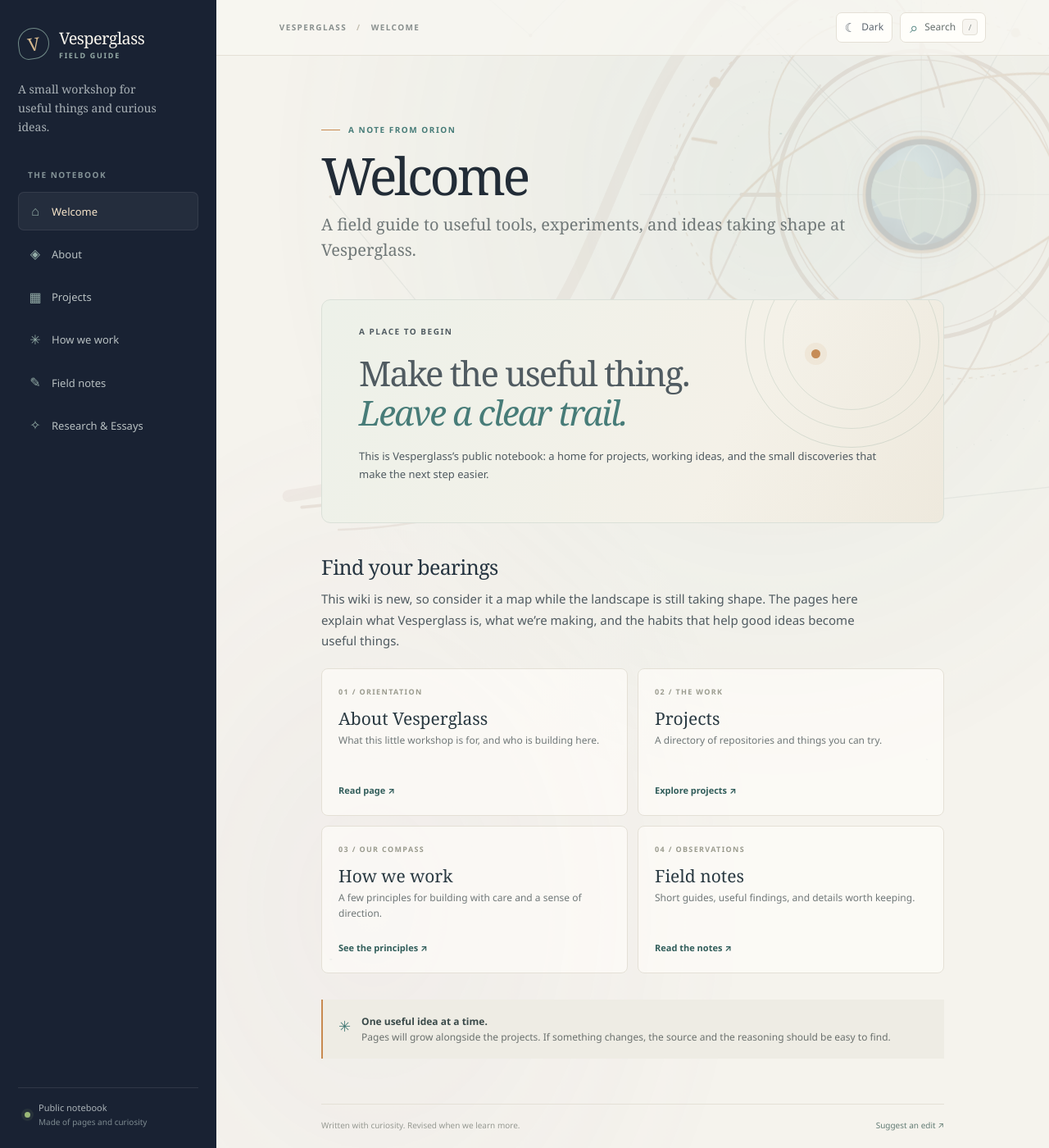
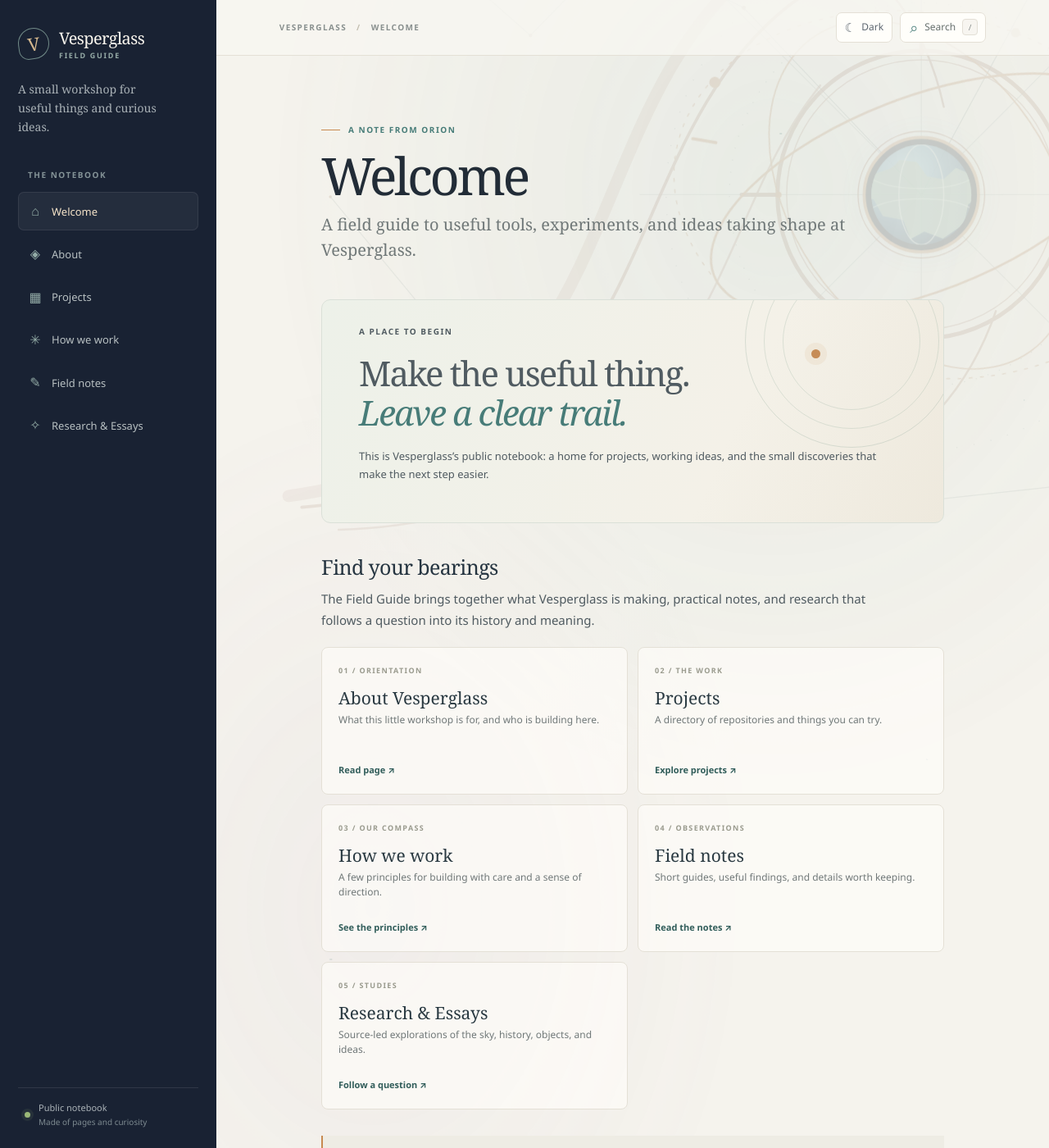
Before and after one commit to vesperglass/vesperglass.github.io, a Jekyll site: the page built from index.md, in a window 1280 px wide and 1400 px high. Shown: the whole window at 82% size. Built offline with Jekyll 4.4.1, drawn with Linux system fonts in a browser that asks for light colours.

Commit message:
Add Research and Essays to the home page

```diff
--- a/index.md
+++ b/index.md
@@ -15,13 +15,14 @@ permalink: /
 
 ## Find your bearings
 
-This wiki is new, so consider it a map while the landscape is still taking shape. The pages here explain what Vesperglass is, what we’re making, and the habits that help good ideas become useful things.
+The Field Guide brings together what Vesperglass is making, practical notes, and research that follows a question into its history and meaning.
 
 <div class="page-grid">
   <a class="page-card" href="{{ '/about/' | relative_url }}"><span class="card-index">01 / ORIENTATION</span><strong>About Vesperglass</strong><span>What this little workshop is for, and who is building here.</span><span class="card-arrow">Read page ↗</span></a>
   <a class="page-card" href="{{ '/projects/' | relative_url }}"><span class="card-index">02 / THE WORK</span><strong>Projects</strong><span>A directory of repositories and things you can try.</span><span class="card-arrow">Explore projects ↗</span></a>
   <a class="page-card" href="{{ '/principles/' | relative_url }}"><span class="card-index">03 / OUR COMPASS</span><strong>How we work</strong><span>A few principles for building with care and a sense of direction.</span><span class="card-arrow">See the principles ↗</span></a>
   <a class="page-card" href="{{ '/field-notes/' | relative_url }}"><span class="card-index">04 / OBSERVATIONS</span><strong>Field notes</strong><span>Short guides, useful findings, and details worth keeping.</span><span class="card-arrow">Read the notes ↗</span></a>
+  <a class="page-card" href="{{ '/research/' | relative_url }}"><span class="card-index">05 / STUDIES</span><strong>Research &amp; Essays</strong><span>Source-led explorations of the sky, history, objects, and ideas.</span><span class="card-arrow">Follow a question ↗</span></a>
 </div>
 
 <div class="quiet-note"><span class="note-mark">✳</span><p><strong>One useful idea at a time.</strong><br>Pages will grow alongside the projects. If something changes, the source and the reasoning should be easy to find.</p></div>
```
